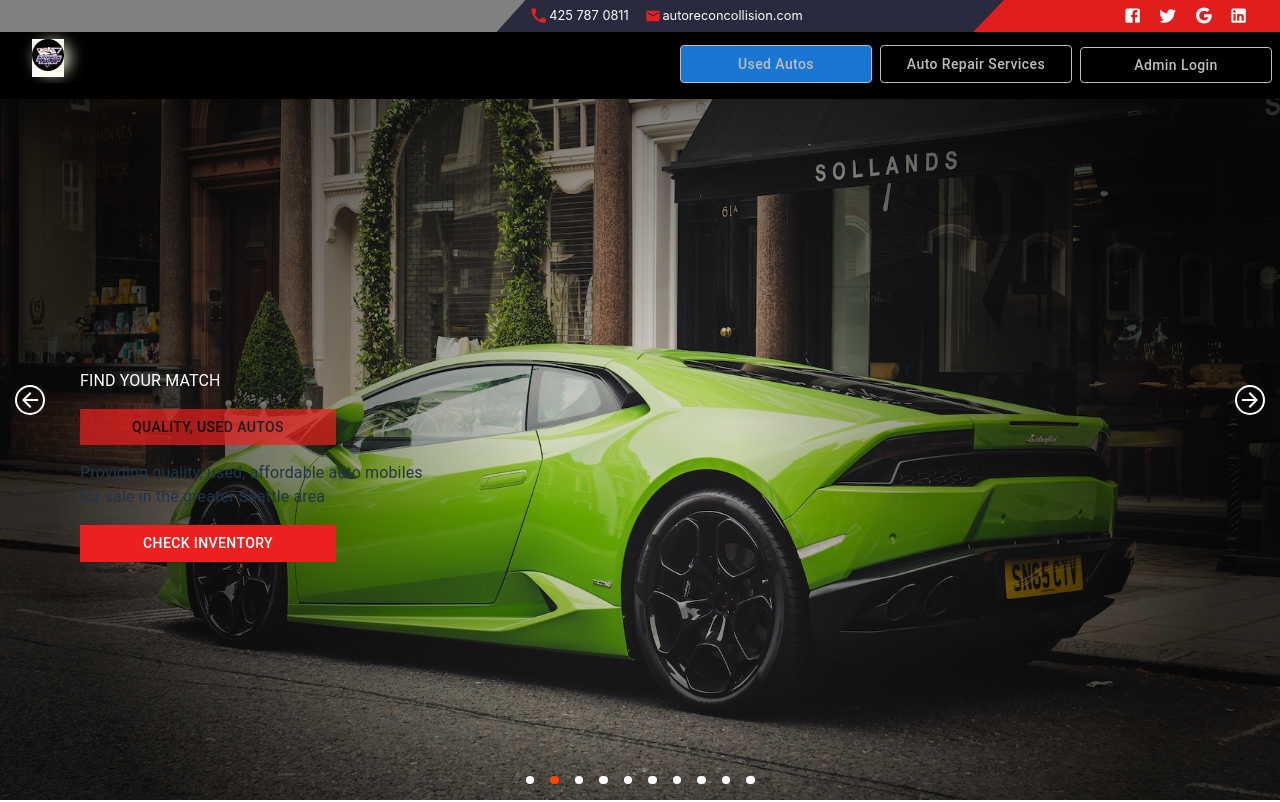
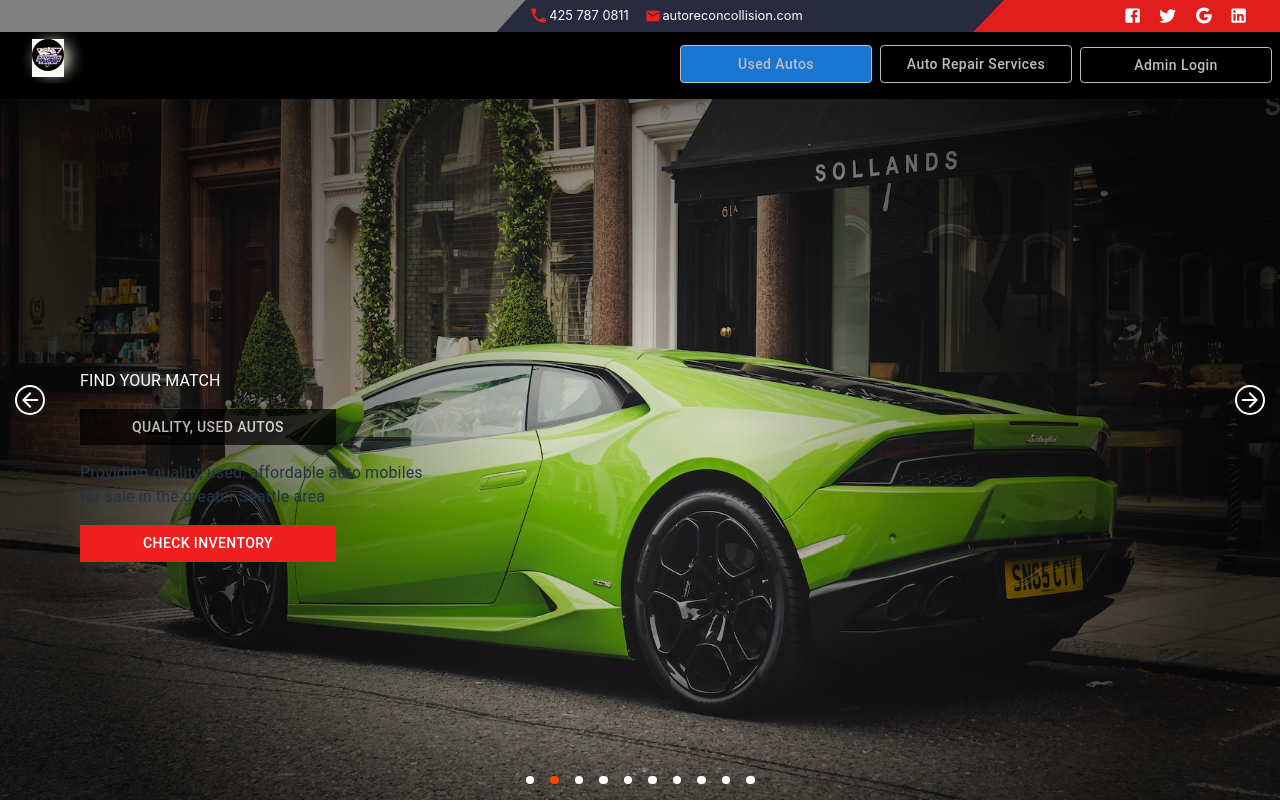
Before and after one commit to pflaquer/car-dealership, a React (Vite) app: page / in a window 1280 px wide. Shown: the top 802 px of the page. Built offline with nearby package versions, Linux system fonts and the light colour scheme.

Commit message:
Update CarGallery.tsx

```diff
--- a/src/components/car/CarGallery.tsx
+++ b/src/components/car/CarGallery.tsx
@@ -175,8 +175,8 @@ function CarGallery({ car }: { car: any }) {
                       borderRadius: 0,
                       width: "20vw",
                       textTransform: "capitalize",
-                      color: "#000000",
-                      bgcolor: "#ed1f1f",
+                      color: "#fff",
+                      bgcolor: "#000000",
                       opacity: .7,
                       ":hover": {
                         bgcolor: "#ed1f1f",
```
